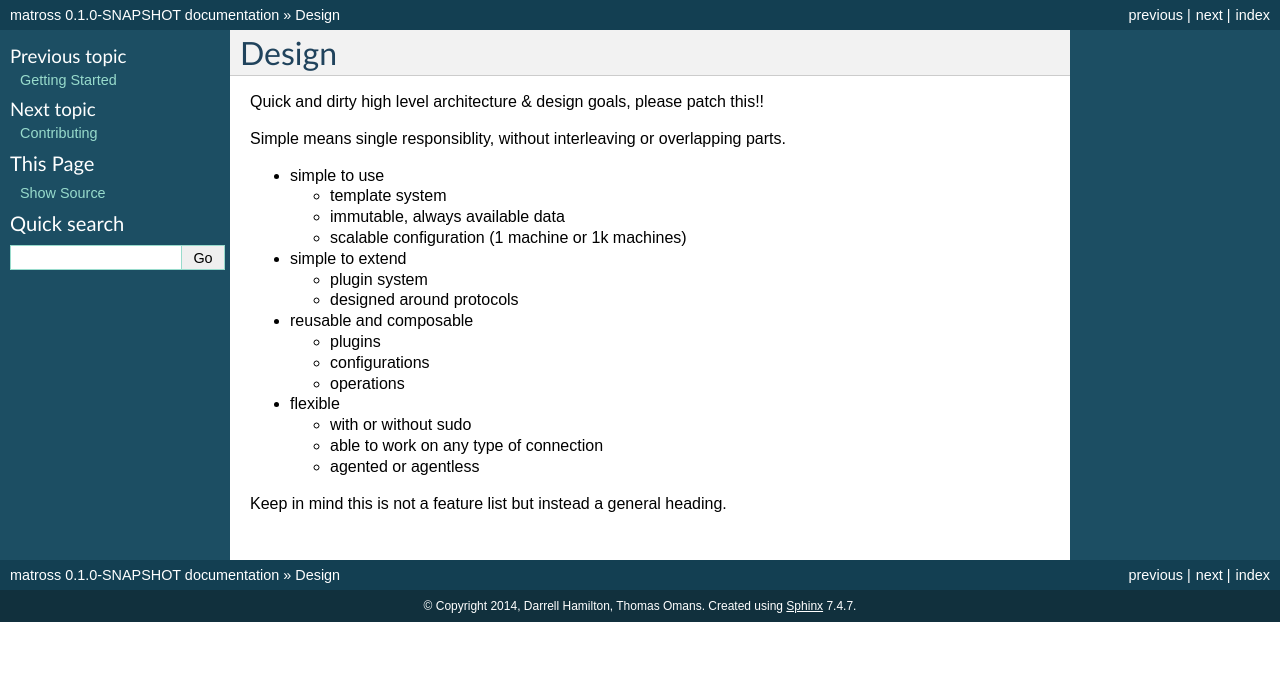
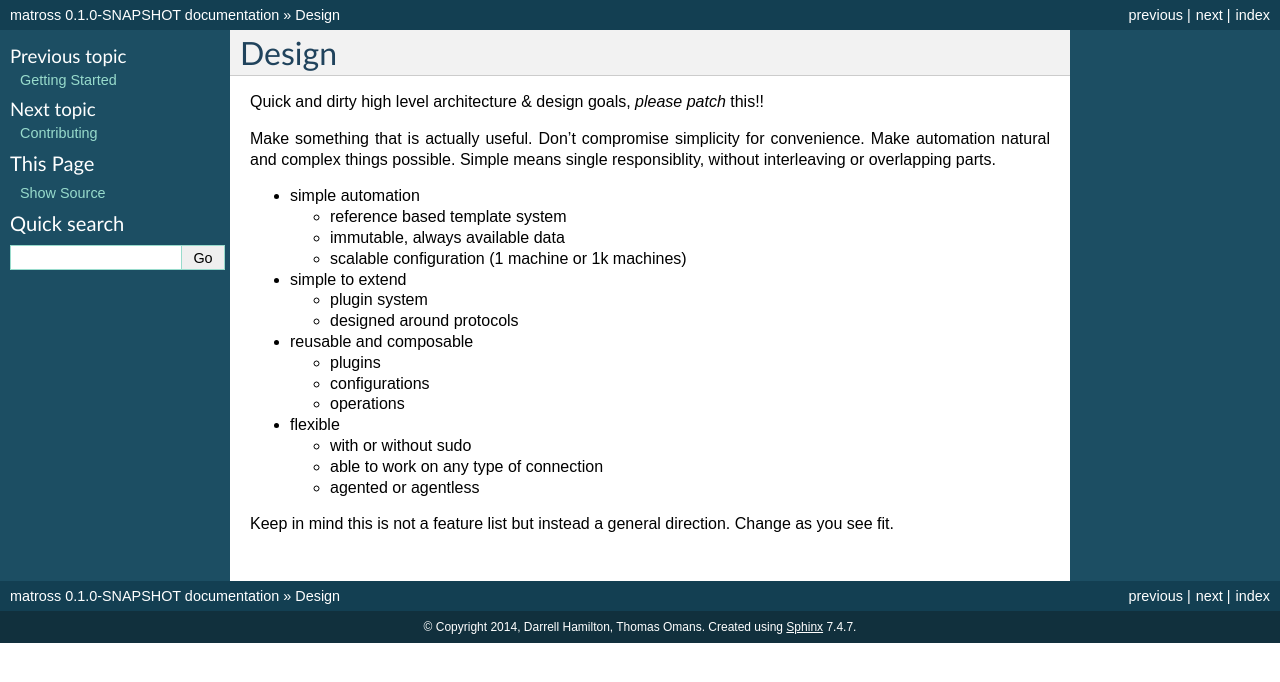
Before and after one commit to matross/matross, a Sphinx documentation site: the page built from docs/design.rst, in a window 1280 px wide. Shown: the top 682 px of the page. Built offline with Sphinx 7.4.7, drawn with Linux system fonts in a browser that asks for light colours.

Commit message:
doc tweaks :books:

```diff
--- a/docs/design.rst
+++ b/docs/design.rst
@@ -1,13 +1,17 @@
 Design
 ======
 
-Quick and dirty high level architecture & design goals, please patch this!!
+Quick and dirty high level architecture & design goals, *please patch*
+this!!
 
-Simple means single responsiblity, without interleaving or overlapping parts.
+Make something that is actually useful. Don't compromise simplicity
+for convenience. Make automation natural and complex things possible.
+Simple means single responsiblity, without interleaving or overlapping
+parts.
 
-- simple to use
+- simple automation
 
-  - template system
+  - reference based template system
   - immutable, always available data
   - scalable configuration (1 machine or 1k machines)
 
@@ -28,4 +32,5 @@ Simple means single responsiblity, without interleaving or overlapping parts.
   - able to work on any type of connection
   - agented or agentless
 
-Keep in mind this is not a feature list but instead a general heading.
+Keep in mind this is not a feature list but instead a general
+direction. Change as you see fit.
```
Also changed, not shown: docs/contributing.rst (+3 -6 lines).
